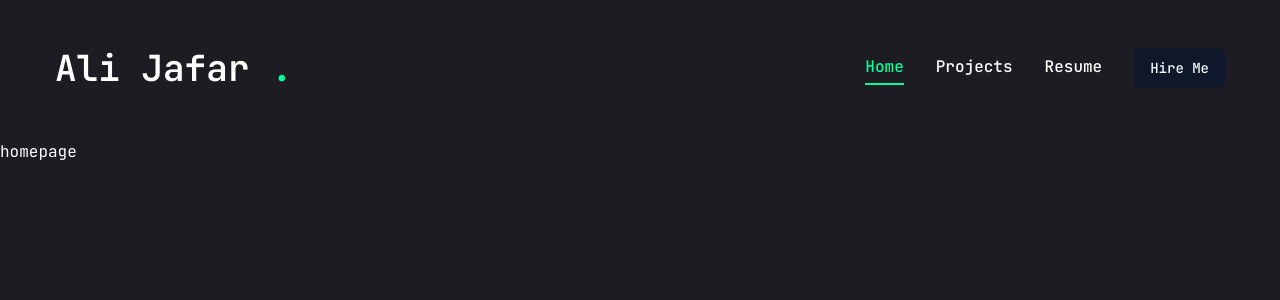
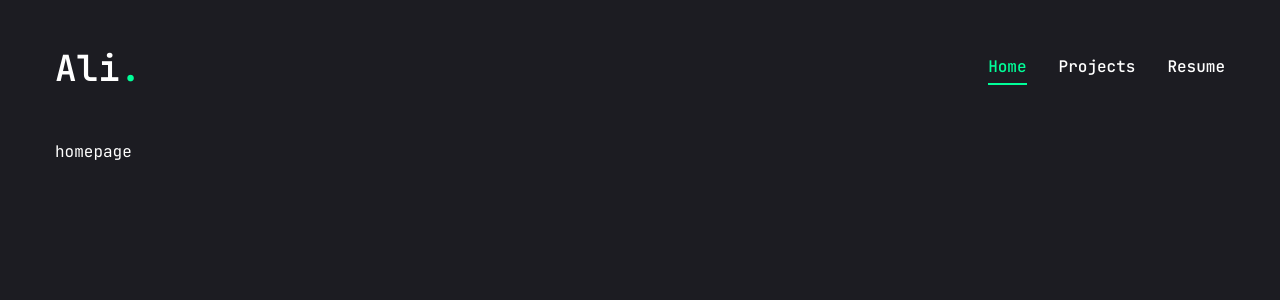
Before and after one commit to s1lent18/portfolio, a Next.js app: page / in a window 1280 px wide. Shown: the top 300 px of the page. Built offline with nearby package versions, Linux system fonts and the light colour scheme.

Commit message:
Home Page

```diff
--- a/app/page.jsx
+++ b/app/page.jsx
@@ -1,5 +1,12 @@
-export default function Home() {
+import { Button } from "@/components/ui/button";
+import { FiDownload } from "react-icons/fi";
+
+const Home = () => {
   return (
-    <main>homepage</main>
-  );
-}
+    <section className="h-full">
+      <div className="container mx-auto">homepage</div>
+    </section>
+  )
+};
+
+export default Home
--- a/components/Header.jsx
+++ b/components/Header.jsx
@@ -1,7 +1,9 @@
+"use client";
+
 import Link from "next/link";
-import { Button } from "./ui/button";
 
 import Nav from "./Nav";
+import MobileNav from "./MobileNav";
 
 const Header = () => {
     return (
@@ -9,18 +11,17 @@
             <div className="container mx-auto flex justify-between items-center">
                 <Link href="/">
                     <h1 className="text-4xl font-semibold">
-                        Ali Jafar <span className="text-accent">.</span>
+                        Ali<span className="text-accent">.</span>
                     </h1>
                 </Link>
 
                 <div className="hidden xl:flex items-center gap-8">
                     <Nav />
-                    <Link href="/contact">
-                        <Button>Hire Me</Button>
-                    </Link>
                 </div>
 
-                <div className="xl:hidden">mobile nav</div>
+                <div className="xl:hidden">
+                    <MobileNav />
+                </div>
             </div>
         </header>
     );
--- /dev/null
+++ b/components/MobileNav.jsx
@@ -0,0 +1,58 @@
+"use-client";
+
+import { Sheet, SheetContent, SheetTrigger } from "@/components/ui/sheet";
+import { usePathname } from "next/navigation";
+import Link from "next/link";
+import { CiMenuFries } from "react-icons/ci";
+
+const links = [
+    {
+        name: 'home',
+        path: '/'
+    },
+    {
+        name: 'projects',
+        path: '/project'
+    },
+    {
+        name: 'resume',
+        path: '/resume'
+    },
+]
+
+const MobileNav = () => {
+    const pathname = usePathname();
+    return (
+        <Sheet>
+            <SheetTrigger className="flex justify-center items-center">
+                <CiMenuFries className="text-[32px] text-accent" />
+            </SheetTrigger>
+
+            <SheetContent className="flex flex-col">
+                <div className="mt-32 mb-40 text-center text-2xl">
+                    <Link href="/">
+                        <h1 className="text-4xl font-semibold">
+                            Ali<span className="text-accent">.</span>
+                        </h1>
+                    </Link>
+                </div>
+                <nav className="flex flex-col justify-center items-center gap-8">
+                    {links.map((link, index) => {
+                        return (
+                            <Link href={link.path} key={index} className={`${
+                                link.path === pathname &&
+                                "text-accent border-b-2 border-accent"
+                            } text-xl capitalize hover: text-accent transition-all`}
+                        >
+                            {link.name}
+                            </Link>
+                        )
+                    }
+                    )}
+                </nav>
+            </SheetContent>
+        </Sheet>
+    );
+};
+
+export default MobileNav;
--- a/components/Stairs.jsx
+++ b/components/Stairs.jsx
@@ -13,7 +13,7 @@
 }
 
 const reverseIndex = (index) => {
-    const totalSteps = 4;
+    const totalSteps = 3;
     return totalSteps - index - 1;
 }
 
--- a/components/ui/button.jsx
+++ b/components/ui/button.jsx
@@ -5,25 +5,18 @@
 import { cn } from "@/lib/utils"
 
 const buttonVariants = cva(
-  "inline-flex items-center justify-center gap-2 whitespace-nowrap rounded-md text-sm font-medium ring-offset-white transition-colors focus-visible:outline-none focus-visible:ring-2 focus-visible:ring-slate-950 focus-visible:ring-offset-2 disabled:pointer-events-none disabled:opacity-50 [&_svg]:pointer-events-none [&_svg]:size-4 [&_svg]:shrink-0 dark:ring-offset-slate-950 dark:focus-visible:ring-slate-300",
+  "inline-flex items-center justify-center whitespace-nowarp rounded-full text-base font-semibold ring-offset-white transition-colors",
   {
     variants: {
       variant: {
-        default: "bg-slate-900 text-slate-50 hover:bg-slate-900/90 dark:bg-slate-50 dark:text-slate-900 dark:hover:bg-slate-50/90",
-        destructive:
-          "bg-red-500 text-slate-50 hover:bg-red-500/90 dark:bg-red-900 dark:text-slate-50 dark:hover:bg-red-900/90",
-        outline:
-          "border border-slate-200 bg-white hover:bg-slate-100 hover:text-slate-900 dark:border-slate-800 dark:bg-slate-950 dark:hover:bg-slate-800 dark:hover:text-slate-50",
-        secondary:
-          "bg-slate-100 text-slate-900 hover:bg-slate-100/80 dark:bg-slate-800 dark:text-slate-50 dark:hover:bg-slate-800/80",
-        ghost: "hover:bg-slate-100 hover:text-slate-900 dark:hover:bg-slate-800 dark:hover:text-slate-50",
-        link: "text-slate-900 underline-offset-4 hover:underline dark:text-slate-50",
+        default: "bg-accent text-primary hover:bg-accent-hover",
+        primary: "bg-primary text-white",
+        outline: "border border-accent bg-transparent text-accent hover:bg-accent-hover:text-primary",
       },
       size: {
-        default: "h-10 px-4 py-2",
-        sm: "h-9 rounded-md px-3",
-        lg: "h-11 rounded-md px-8",
-        icon: "h-10 w-10",
+        default: "h-[44px] px-6",
+        md: "h-[48px] px-6",
+        lg: "h-[56px] px-8 text-sm uppercase tracking-[2px]",
       },
     },
     defaultVariants: {
--- a/components/ui/sheet.jsx
+++ b/components/ui/sheet.jsx
@@ -2,9 +2,9 @@
 import * as React from "react"
 import * as SheetPrimitive from "@radix-ui/react-dialog"
 import { cva } from "class-variance-authority";
-import { X } from "lucide-react"
+import { cn } from "@/lib/utils"
 
-import { cn } from "@/lib/utils"
+import {IoMdClose} from "react-icons/io";
 
 const Sheet = SheetPrimitive.Root
 
@@ -26,7 +26,7 @@
 SheetOverlay.displayName = SheetPrimitive.Overlay.displayName
 
 const sheetVariants = cva(
-  "fixed z-50 gap-4 bg-white p-6 shadow-lg transition ease-in-out data-[state=open]:animate-in data-[state=closed]:animate-out data-[state=closed]:duration-300 data-[state=open]:duration-500 dark:bg-slate-950",
+  "fixed z-50 gap-4 bg-primary p-6 shadow-lg transition ease-in-out data-[state=open]:animate-in data-[state=closed]:animate-out data-[state=closed]:duration-300 data-[state=open]:duration-500 dark:bg-slate-950",
   {
     variants: {
       side: {
@@ -35,7 +35,7 @@
           "inset-x-0 bottom-0 border-t data-[state=closed]:slide-out-to-bottom data-[state=open]:slide-in-from-bottom",
         left: "inset-y-0 left-0 h-full w-3/4 border-r data-[state=closed]:slide-out-to-left data-[state=open]:slide-in-from-left sm:max-w-sm",
         right:
-          "inset-y-0 right-0 h-full w-3/4  border-l data-[state=closed]:slide-out-to-right data-[state=open]:slide-in-from-right sm:max-w-sm",
+          "inset-y-0 right-0 h-full w-3/4 data-[state=closed]:slide-out-to-right data-[state=open]:slide-in-from-right sm:max-w-sm",
       },
     },
     defaultVariants: {
@@ -50,8 +50,8 @@
     <SheetPrimitive.Content ref={ref} className={cn(sheetVariants({ side }), className)} {...props}>
       {children}
       <SheetPrimitive.Close
-        className="absolute right-4 top-4 rounded-sm opacity-70 ring-offset-white transition-opacity hover:opacity-100 focus:outline-none focus:ring-2 focus:ring-slate-950 focus:ring-offset-2 disabled:pointer-events-none data-[state=open]:bg-slate-100 dark:ring-offset-slate-950 dark:focus:ring-slate-300 dark:data-[state=open]:bg-slate-800">
-        <X className="h-4 w-4" />
+        className="absolute right-8 top-8 transition-opacity outline-none ">
+        <IoMdClose className="text-3xl text-accent" />
         <span className="sr-only">Close</span>
       </SheetPrimitive.Close>
     </SheetPrimitive.Content>
--- a/package.json
+++ b/package.json
@@ -22,6 +22,7 @@
     "next": "14.2.23",
     "react": "^18",
     "react-dom": "^18",
+    "react-icons": "^5.4.0",
     "tailwind-merge": "^2.6.0",
     "tailwindcss-animate": "^1.0.7"
   },
```
Also changed, not shown: 1 other file (tests, documents, lock files or other folders).
